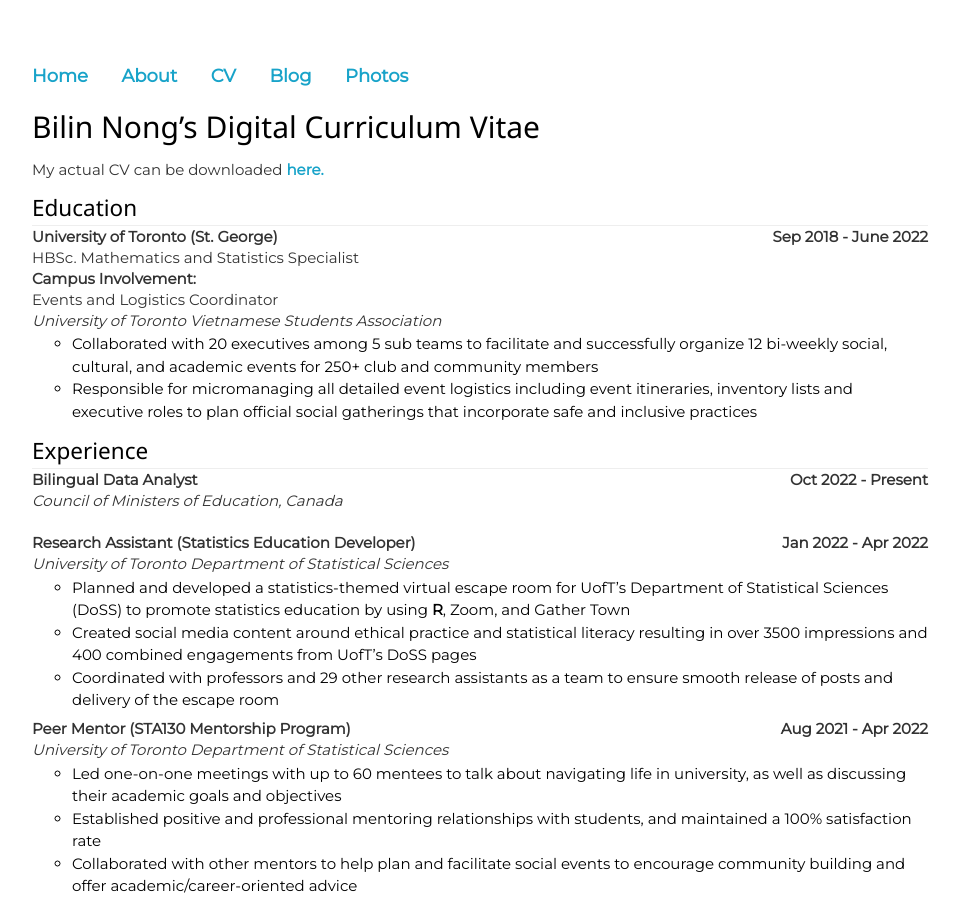
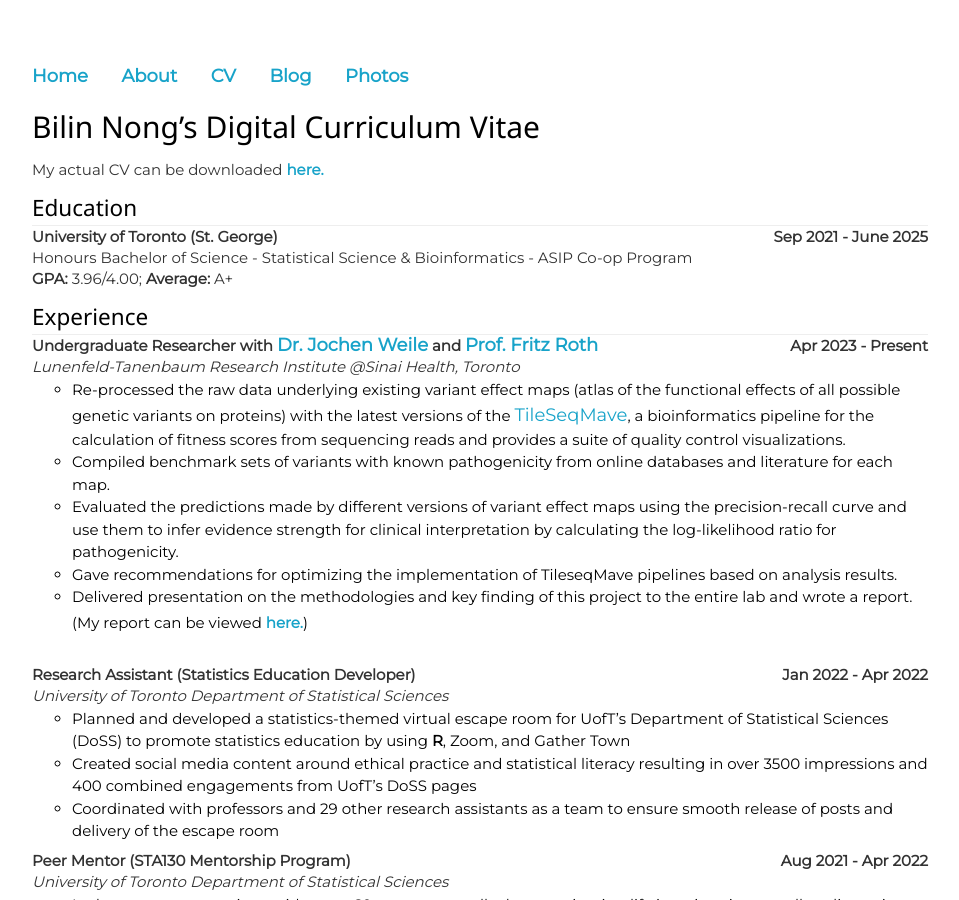
Before and after one commit to Bilin22/Bilin22.github.io, a Jekyll site: the page built from cv.md, in a window 1280 px wide and 900 px high. Shown: the whole window, without its empty margins (160-1119 px from the left). Built offline with Jekyll 4.4.1, drawn with Linux system fonts in a browser that asks for light colours.

Commit message:
update new content

```diff
--- a/cv.md
+++ b/cv.md
@@ -8,21 +8,26 @@ My actual CV can be downloaded [**here.**]({{ site.url }}/assets/Resume_bnong.pd
 
 ## Education
 ----
-<p style="float: right;"><b>Sep 2018 - June 2022</b></p>
+<p style="float: right;"><b>Sep 2021 - June 2025</b></p>
 **University of Toronto (St. George)**
-HBSc. Mathematics and Statistics Specialist
-**Campus Involvement:**
-Events and Logistics Coordinator
-*University of Toronto Vietnamese Students Association*
-* Collaborated with 20 executives among 5 sub teams to facilitate and successfully organize 12 bi-weekly social, cultural, and academic events for 250+ club and community members
-* Responsible for micromanaging all detailed event logistics including event itineraries, inventory lists and executive roles to plan official social gatherings that incorporate safe and inclusive practices
+Honours Bachelor of Science - Statistical Science & Bioinformatics - ASIP Co-op Program
+
+**GPA:**  3.96/4.00; **Average:** A+
+
 
 ## Experience
 ----
-<p style = "float:right;"><b>Oct 2022 - Present</b></p>
-**Bilingual Data Analyst**
+<p style = "float:right;"><b>Apr 2023 - Present</b></p>
 
-*Council of Ministers of Education, Canada*
+**Undergraduate Researcher with [Dr. Jochen Weile](https://www.linkedin.com/in/jochen-weile-7a665767/?originalSubdomain=ca) and [Prof. Fritz Roth](https://thedonnellycentre.utoronto.ca/faculty/frederick-roth)**
+
+*Lunenfeld-Tanenbaum Research Institute @Sinai Health, Toronto*
+
+* Re-processed the raw data underlying existing variant effect maps (atlas of the functional effects of all possible genetic variants on proteins) with the latest versions of the [TileSeqMave](https://github.com/rothlab/tileseqMave/tree/c60d66c92665467d38ab203b7b18a075e719be87), a bioinformatics pipeline for the calculation of fitness scores from sequencing reads and provides a suite of quality control visualizations.
+* Compiled benchmark sets of variants with known pathogenicity from online databases and literature for each map.
+* Evaluated the predictions made by different versions of variant effect maps using the precision-recall curve and use them to infer evidence strength for clinical interpretation by calculating the log-likelihood ratio for pathogenicity.
+* Gave recommendations for optimizing the implementation of TileseqMave pipelines based on analysis results.
+* Delivered presentation on the methodologies and key finding of this project to the entire lab and wrote a report. (My report can be viewed [**here.**]({{ site.url }}/assets/BCB330Report.pdf){:target="_blank"})
 
 &nbsp;
 
```
Also changed, not shown: about.md (+4 -0 lines).
